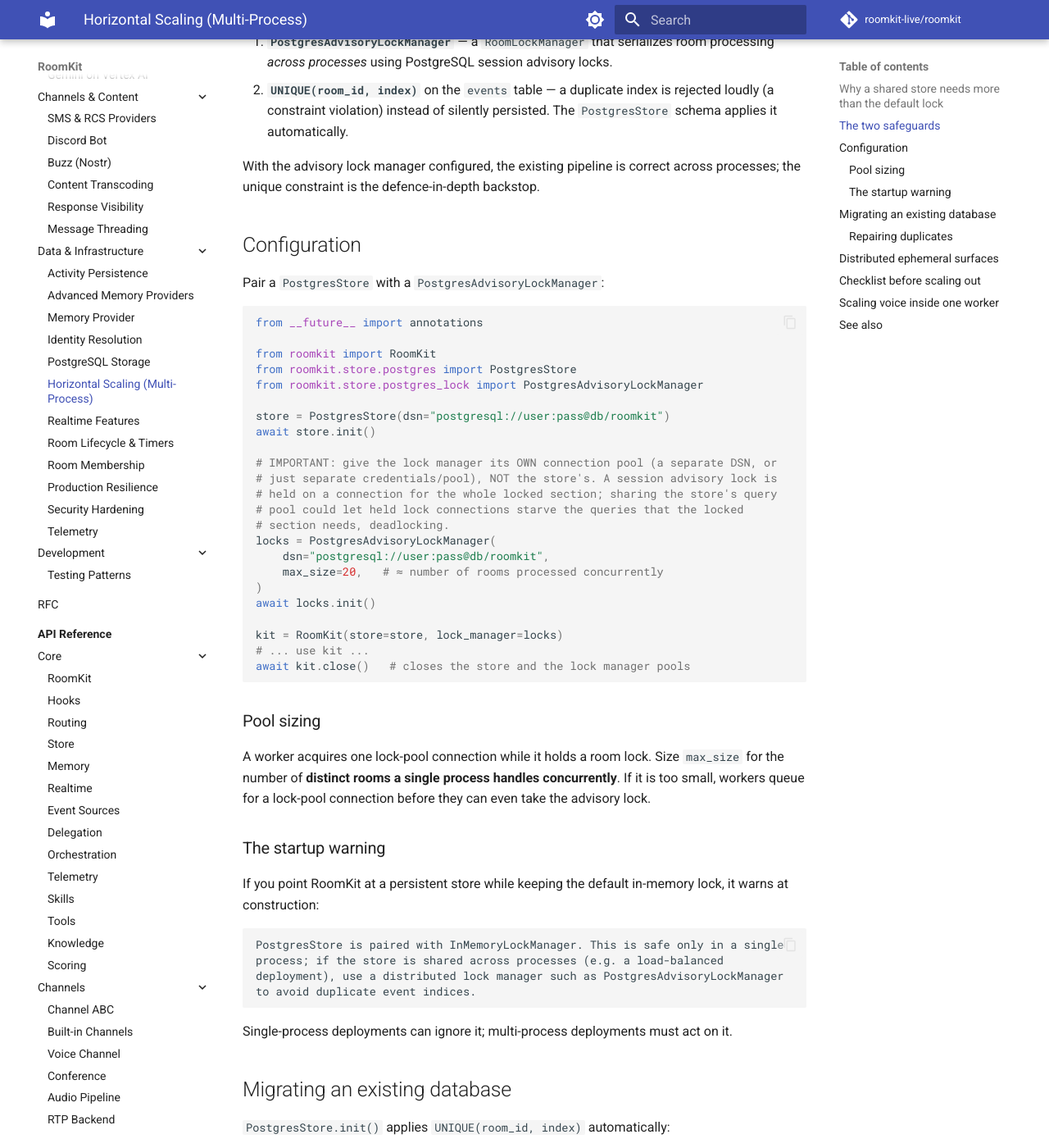
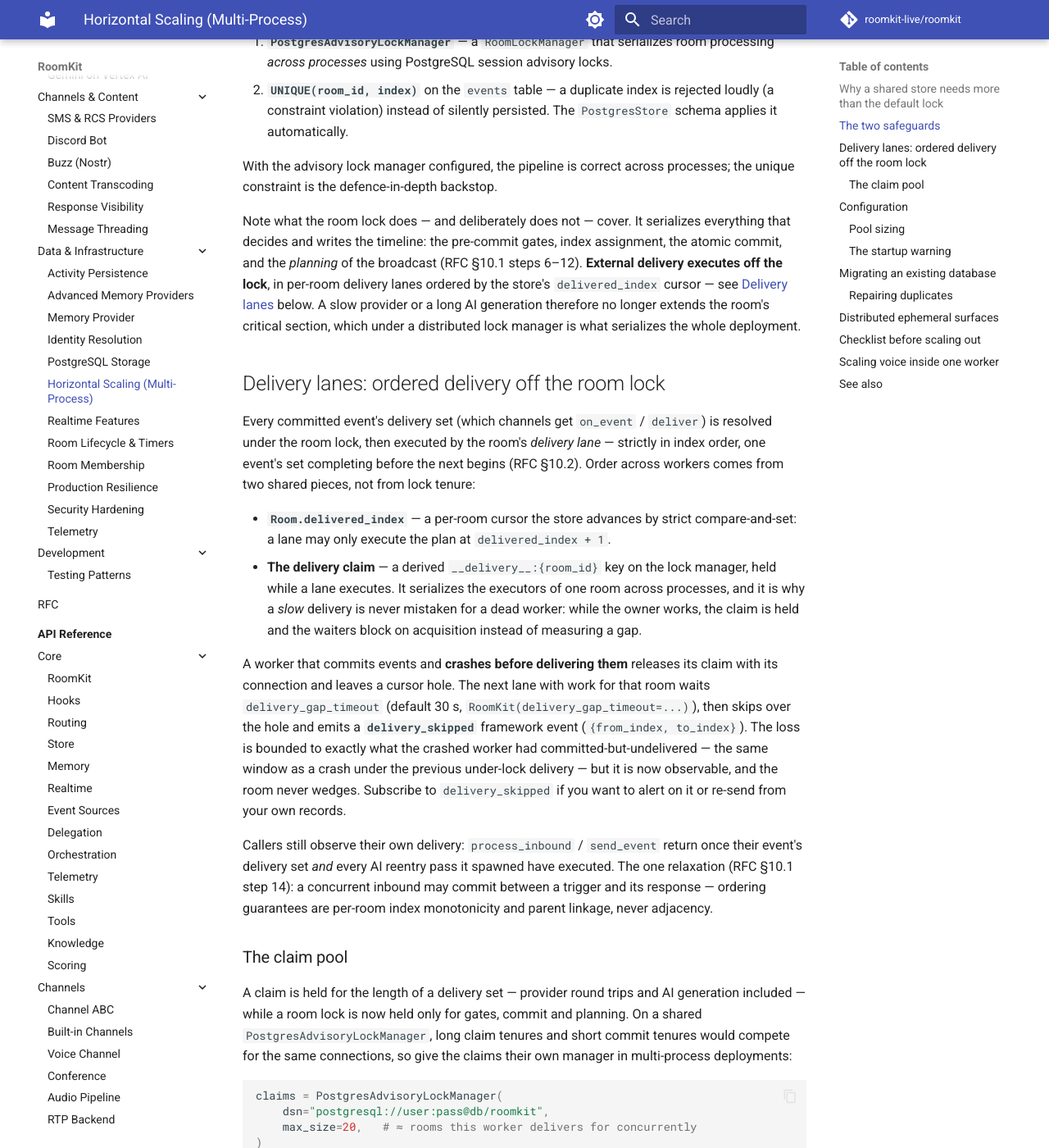
Before and after one commit to roomkit-live/roomkit-docs, an MkDocs documentation site: the page built from docs/guides/scaling.md, in a window 1280 px wide and 1400 px high, scrolled down 904 px. Shown: the whole window at 82% size. Built offline with MkDocs 1.6.1 and Material for MkDocs 9.7.7, drawn with Linux system fonts in a browser that asks for light colours; comment, search, counter and statistics services are not loaded; some of the changed text lies outside the part shown.

Commit message:
docs(scaling): delivery lanes — the room lock ends at broadcast planning (RMK-93)
The guide's claim 'the pipeline is correct across processes' now spells
out what the lock covers (gates, commit, planning) and what moved off it.
New section: delivery lanes — the delivered_index cursor, the
__delivery__:{room_id} claim, why a slow delivery is never mistaken for a
dead worker, the delivery_gap_timeout / delivery_skipped crash semantics,
and the caller's cascade contract. Pool sizing split in two: short
room-lock tenures (commits) vs long claim tenures (delivery), with the
dedicated delivery_claim_lock_manager wiring. Built strict.

````diff
--- a/docs/guides/scaling.md
+++ b/docs/guides/scaling.md
@@ -41,8 +41,75 @@ RoomKit closes this with a coordinator plus a database backstop (RFC §13.5):
    rejected loudly (a constraint violation) instead of silently persisted. The
    `PostgresStore` schema applies it automatically.
 
-With the advisory lock manager configured, the existing pipeline is correct
-across processes; the unique constraint is the defence-in-depth backstop.
+With the advisory lock manager configured, the pipeline is correct across
+processes; the unique constraint is the defence-in-depth backstop.
+
+Note what the room lock does — and deliberately does not — cover. It
+serializes everything that decides and writes the timeline: the pre-commit
+gates, index assignment, the atomic commit, and the *planning* of the
+broadcast (RFC §10.1 steps 6–12). **External delivery executes off the
+lock**, in per-room delivery lanes ordered by the store's `delivered_index`
+cursor — see [Delivery lanes](#delivery-lanes-ordered-delivery-off-the-room-lock)
+below. A slow provider or a long AI generation therefore no longer extends
+the room's critical section, which under a distributed lock manager is what
+serializes the whole deployment.
+
+## Delivery lanes: ordered delivery off the room lock
+
+Every committed event's delivery set (which channels get `on_event` /
+`deliver`) is resolved under the room lock, then executed by the room's
+*delivery lane* — strictly in index order, one event's set completing before
+the next begins (RFC §10.2). Order across workers comes from two shared
+pieces, not from lock tenure:
+
+- **`Room.delivered_index`** — a per-room cursor the store advances by strict
+  compare-and-set: a lane may only execute the plan at `delivered_index + 1`.
+- **The delivery claim** — a derived `__delivery__:{room_id}` key on the lock
+  manager, held while a lane executes. It serializes the executors of one
+  room across processes, and it is why a *slow* delivery is never mistaken
+  for a dead worker: while the owner works, the claim is held and the
+  waiters block on acquisition instead of measuring a gap.
+
+A worker that commits events and **crashes before delivering them** releases
+its claim with its connection and leaves a cursor hole. The next lane with
+work for that room waits `delivery_gap_timeout` (default 30 s,
+`RoomKit(delivery_gap_timeout=...)`), then skips over the hole and emits a
+**`delivery_skipped`** framework event (`{from_index, to_index}`). The loss
+is bounded to exactly what the crashed worker had committed-but-undelivered —
+the same window as a crash under the previous under-lock delivery — but it is
+now observable, and the room never wedges. Subscribe to `delivery_skipped`
+if you want to alert on it or re-send from your own records.
+
+Callers still observe their own delivery: `process_inbound` / `send_event`
+return once their event's delivery set *and* every AI reentry pass it
+spawned have executed. The one relaxation (RFC §10.1 step 14): a concurrent
+inbound may commit between a trigger and its response — ordering guarantees
+are per-room index monotonicity and parent linkage, never adjacency.
+
+### The claim pool
+
+A claim is held for the length of a delivery set — provider round trips and
+AI generation included — while a room lock is now held only for gates,
+commit and planning. On a shared `PostgresAdvisoryLockManager`, long claim
+tenures and short commit tenures would compete for the same connections, so
+give the claims their own manager in multi-process deployments:
+
+```python
+claims = PostgresAdvisoryLockManager(
+    dsn="postgresql://user:pass@db/roomkit",
+    max_size=20,   # ≈ rooms this worker delivers for concurrently
+)
+await claims.init()
+
+kit = RoomKit(
+    store=store,
+    lock_manager=locks,
+    delivery_claim_lock_manager=claims,
+)
+```
+
+The default (claims on the room-lock manager) is fine for a single process —
+`InMemoryLockManager` has no pool to starve.
 
 ## Configuration
 
@@ -76,10 +143,14 @@ await kit.close()   # closes the store and the lock manager pools
 
 ### Pool sizing
 
-A worker acquires one lock-pool connection while it holds a room lock. Size
-`max_size` for the number of **distinct rooms a single process handles
-concurrently**. If it is too small, workers queue for a lock-pool connection
-before they can even take the advisory lock.
+A worker acquires one lock-pool connection while it holds a room lock. Since
+delivery moved off the lock, that tenure is short — gates, commit, broadcast
+planning; no provider I/O — so `max_size` sizes for the number of **distinct
+rooms a single process commits for concurrently**. If it is too small,
+workers queue for a lock-pool connection before they can even take the
+advisory lock. The *long* tenures live on the delivery claims: size the
+claim manager's pool (see [The claim pool](#the-claim-pool)) for the rooms a
+worker delivers for concurrently.
 
 ### The startup warning
 
````
